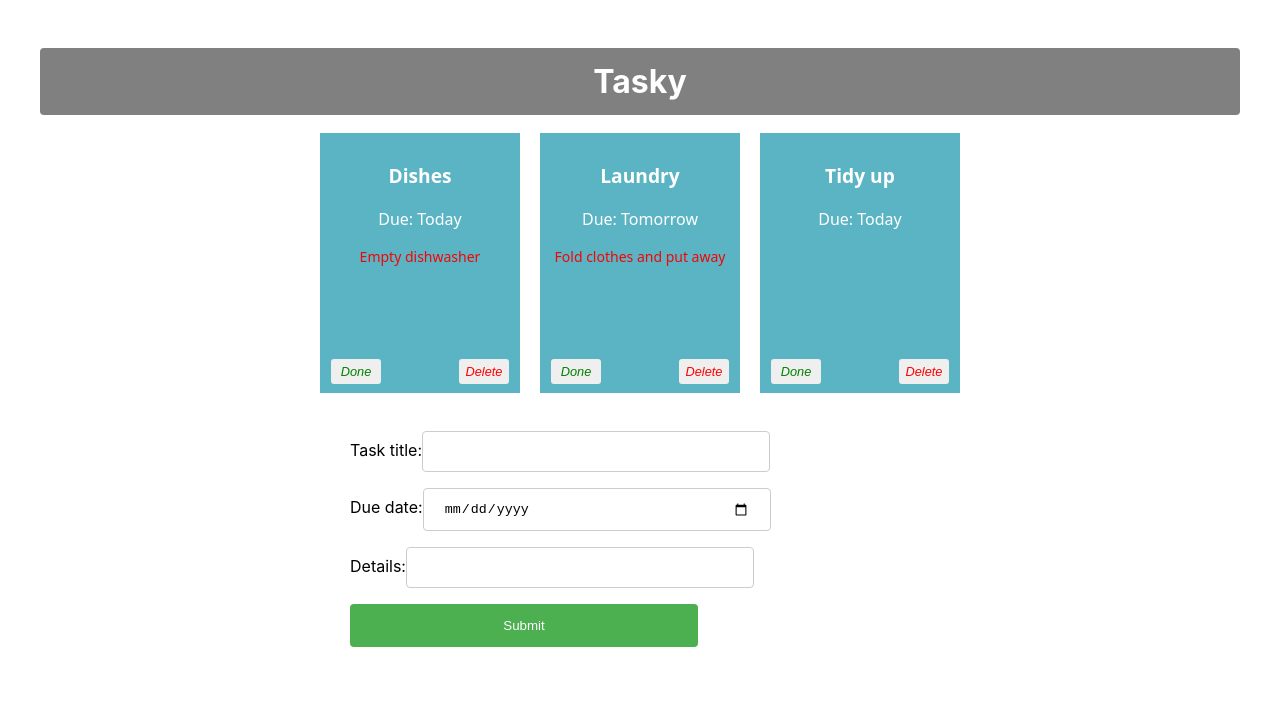
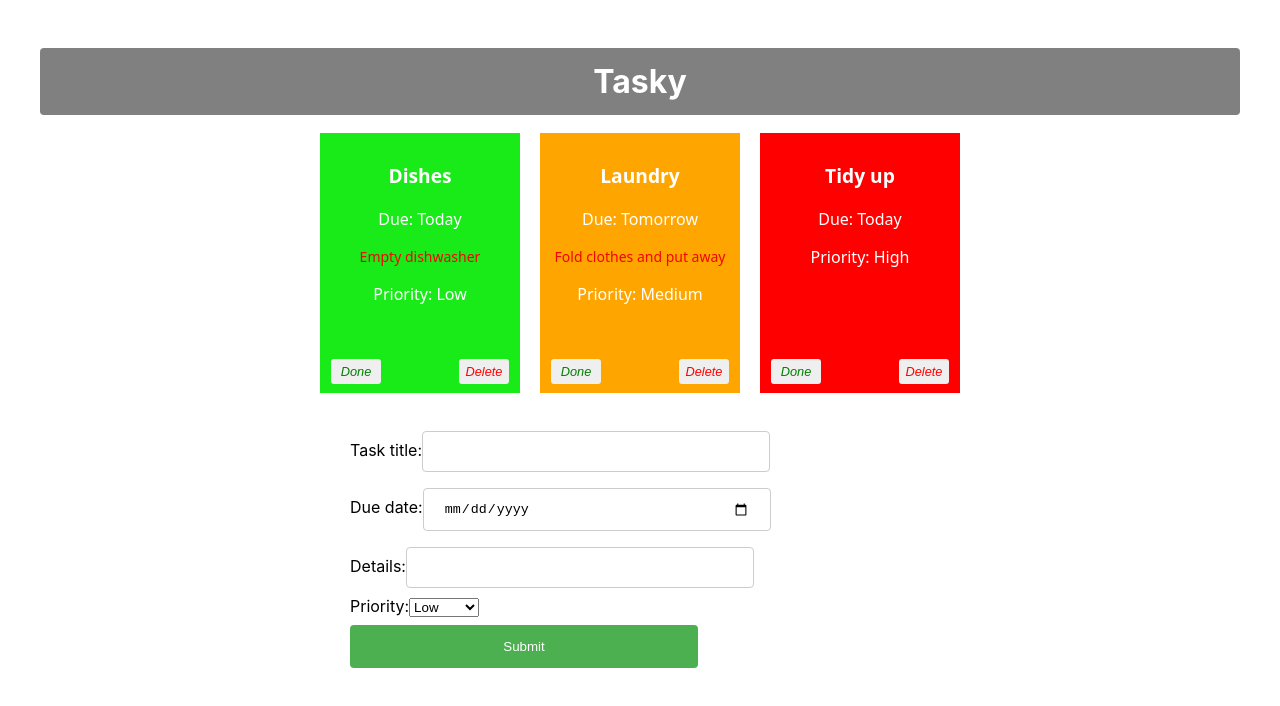
Before and after one commit to RilwanOke/react-basic-labs, a React (Create React App) app in the folder tasky/: page / in a window 1280 px wide. Shown: the top 706 px of the page. Built offline with nearby package versions, Linux system fonts and the light colour scheme.

Commit message:
Tasky Lab 2 - Exercises done

```diff
--- a/tasky/src/App.css
+++ b/tasky/src/App.css
@@ -92,3 +92,20 @@
   width: 50%;
   margin: auto;
 }
+
+.card.low {
+  background-color: rgb(24, 235, 24);
+}
+
+.card.medium {
+  background-color: orange;
+}
+
+.card.high {
+  background-color: red;
+}
+
+/* Style for completed tasks */
+.card.done {
+  background-color: lightgrey;
+}
--- a/tasky/src/App.js
+++ b/tasky/src/App.js
@@ -7,27 +7,31 @@
 function App() {
   const [ taskState, setTaskState ] = useState({
     tasks: [
-      { id: 1, title:"Dishes", description: "Empty dishwasher", deadline: "Today", done: false },
-      { id: 2, title: "Laundry", description: "Fold clothes and put away", deadline: "Tomorrow", done: false },
-      { id: 3, title: "Tidy up", deadline: "Today", done: false}
+      { id: 1, title: "Dishes", description: "Empty dishwasher", deadline: "Today", done: false, priority: "Low" },
+      { id: 2, title: "Laundry", description: "Fold clothes and put away", deadline: "Tomorrow", done: false, priority: "Medium" },
+      { id: 3, title: "Tidy up", deadline: "Today", done: false, priority: "High" }
     ]
   });
+
   const [ formState, setFormState ] = useState({
     title: "",
     description: "",
-    deadline: ""
+    deadline: "",
+    priority: "Low"
   });
+
   const doneHandler = (taskIndex) => {
     const tasks = [...taskState.tasks];
     tasks[taskIndex].done = !tasks[taskIndex].done;
     setTaskState({tasks});
-    console.log(`${taskIndex} ${tasks[taskIndex].done}`);
   }
+
   const deleteHandler = (taskIndex) => {
     const tasks = [...taskState.tasks];
     tasks.splice(taskIndex, 1);
     setTaskState({tasks});
   }
+
   const formChangeHandler = (event) => {
     let form = {...formState};
 
@@ -41,23 +45,24 @@
       case "deadline":
         form.deadline = event.target.value;
         break;
+      case "priority":
+        form.priority = event.target.value;
+        break;
       default:
         form = formState;
     }
     setFormState(form);
   }
+
   const formSubmitHandler = (event) => {
     event.preventDefault();
-
     const tasks = [...taskState.tasks];
     const form = {...formState};
-
     form.id = uuidv4();
-
     tasks.push(form);
     setTaskState({tasks});
   }
-  console.log(formState);
+
   return (
     <div className="container">
       <h1>Tasky</h1>
@@ -66,10 +71,11 @@
           title={task.title}
           description={task.description}
           deadline={task.deadline}
+          priority={task.priority}  // Display priority
           key={task.id}
           done={task.done}
           markDone={() => doneHandler(index)}
-      deleteTask = {() => deleteHandler(index)}
+          deleteTask={() => deleteHandler(index)}
         />
       ))}
       <AddTaskForm submit={formSubmitHandler} change={formChangeHandler} />
--- a/tasky/src/components/Form.js
+++ b/tasky/src/components/Form.js
@@ -1,7 +1,6 @@
 import React from "react";
 
 const AddTaskForm = (props) => {
-
   return (
     <div>
        <form onSubmit={props.submit}>
@@ -19,10 +18,20 @@
         Details:
         <input type="text" name="description" onChange={(event) => props.change(event)} />
       </label>
+      <br />
+      <label>
+        Priority:
+        <select name="priority" required onChange={(event) => props.change(event)}>
+          <option value="Low">Low</option>
+          <option value="Medium">Medium</option>
+          <option value="High">High</option>
+        </select>
+      </label>
+      <br />
       <input type="submit" value="Submit" />
       </form>
     </div>
-  )
+  );
 };
 
 export default AddTaskForm;
--- a/tasky/src/components/Task.js
+++ b/tasky/src/components/Task.js
@@ -1,17 +1,19 @@
 import React from 'react';
 
 const Task = (props) => {
+    // Directly determine the className for the card
+    const taskClass = `card ${props.priority.toLowerCase()} ${props.done ? 'done' : ''}`;
 
     return (
-        <div className="card" style={{backgroundColor: props.done ? 'lightgrey' : '#5bb4c4'}}>
+        <div className={taskClass}>
             <p className="title">{props.title}</p>
             <p>Due: {props.deadline}</p>
             <p className="description">{props.description}</p>
-            <button onClick={props.markDone} className='doneButton'>Done</button>
-            <button className='deleteButton' onClick={props.deleteTask}>Delete</button>
-             </div>
-    )
-}
-
+            <p>Priority: {props.priority}</p>
+            <button onClick={props.markDone} className="doneButton">Done</button>
+            <button className="deleteButton" onClick={props.deleteTask}>Delete</button>
+        </div>
+    );
+};
 
 export default Task;
```
Lines whose indentation alone changed are shown as unchanged.
